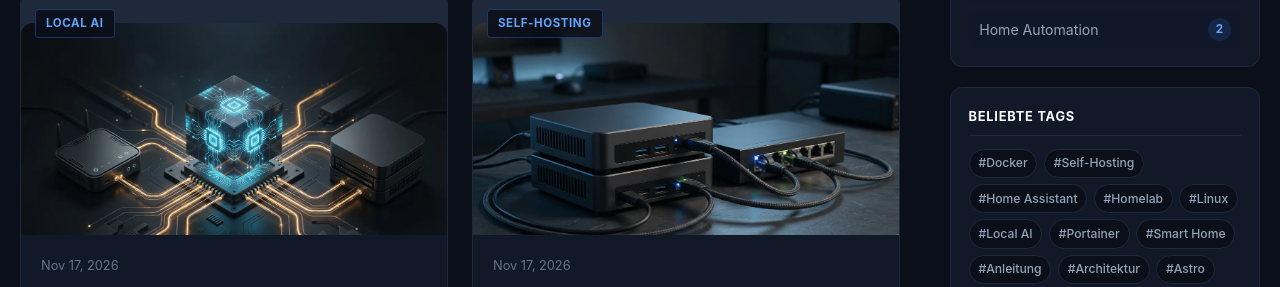
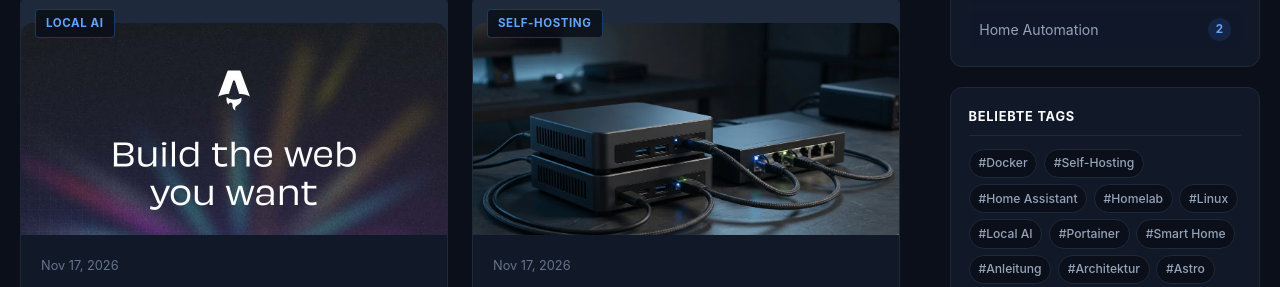
Before and after one commit to eandycom-lab/Website, an Astro site: page /seite/2 in a window 1280 px wide. Shown: the part 660-947 px from the top of the page. Built offline with nearby package versions, Linux system fonts and the light colour scheme; Astro itself is replaced by a stand-in of ours; some packages are replaced by stand-ins of ours.

Commit message:
Update Blog-Artikel “model-context-protocol-mcp-homelab-home-assistant-linux”

```diff
--- a/src/content/blog/model-context-protocol-mcp-homelab-home-assistant-linux.md
+++ b/src/content/blog/model-context-protocol-mcp-homelab-home-assistant-linux.md
@@ -3,7 +3,7 @@ title: 'MCP im Homelab: Lokale KI sicher mit Home Assistant & Linux verbinden'
 description: Mit dem Model Context Protocol (MCP) greifen lokale LLMs wie Ollama oder Claude Desktop kontrolliert auf Home Assistant und Linux zu – inkl. Schritt-für-Schritt-Setup, Variablen-Guide und Sicherheitsregeln.
 pubDate: 2026-11-17
 updatedDate: ''
-heroImage: /images/mcp-homelab-home-assistant-linux.webp
+heroImage: ''
 category: Local AI
 tags:
   - MCP
```
